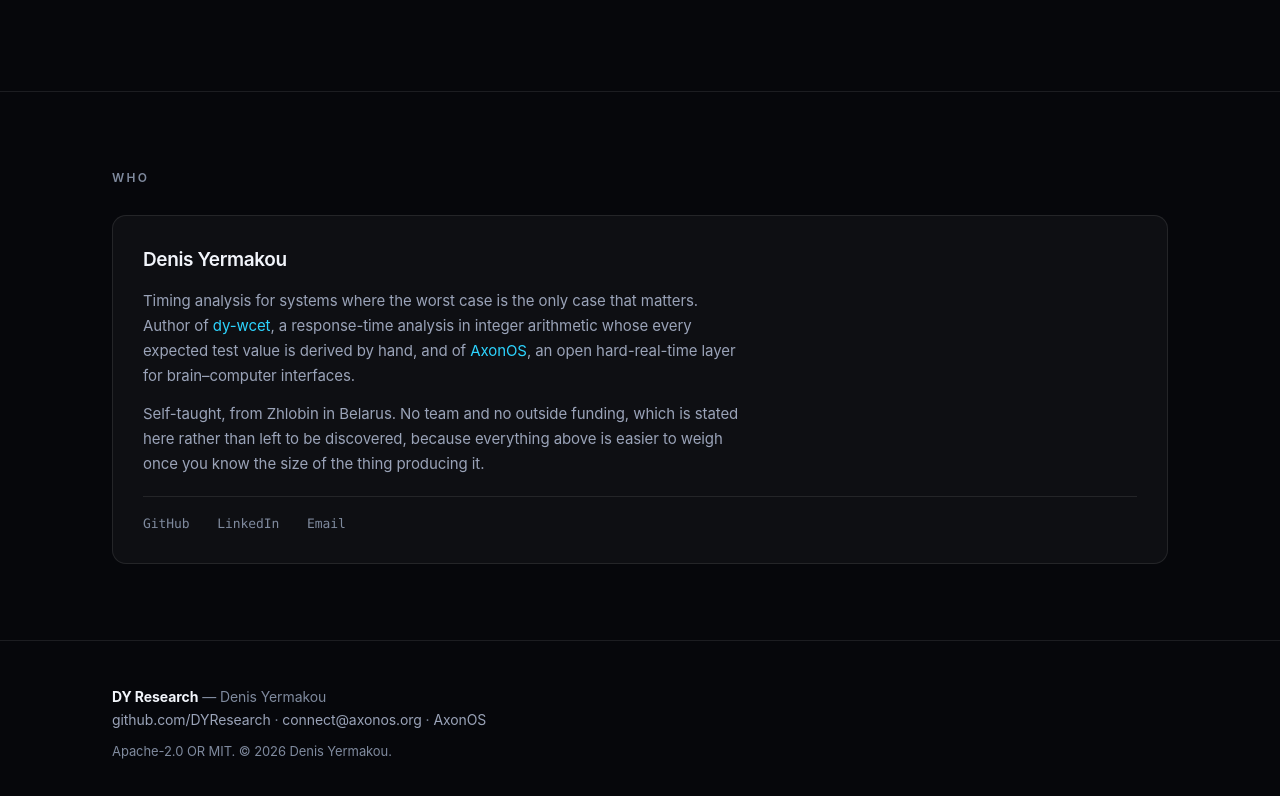
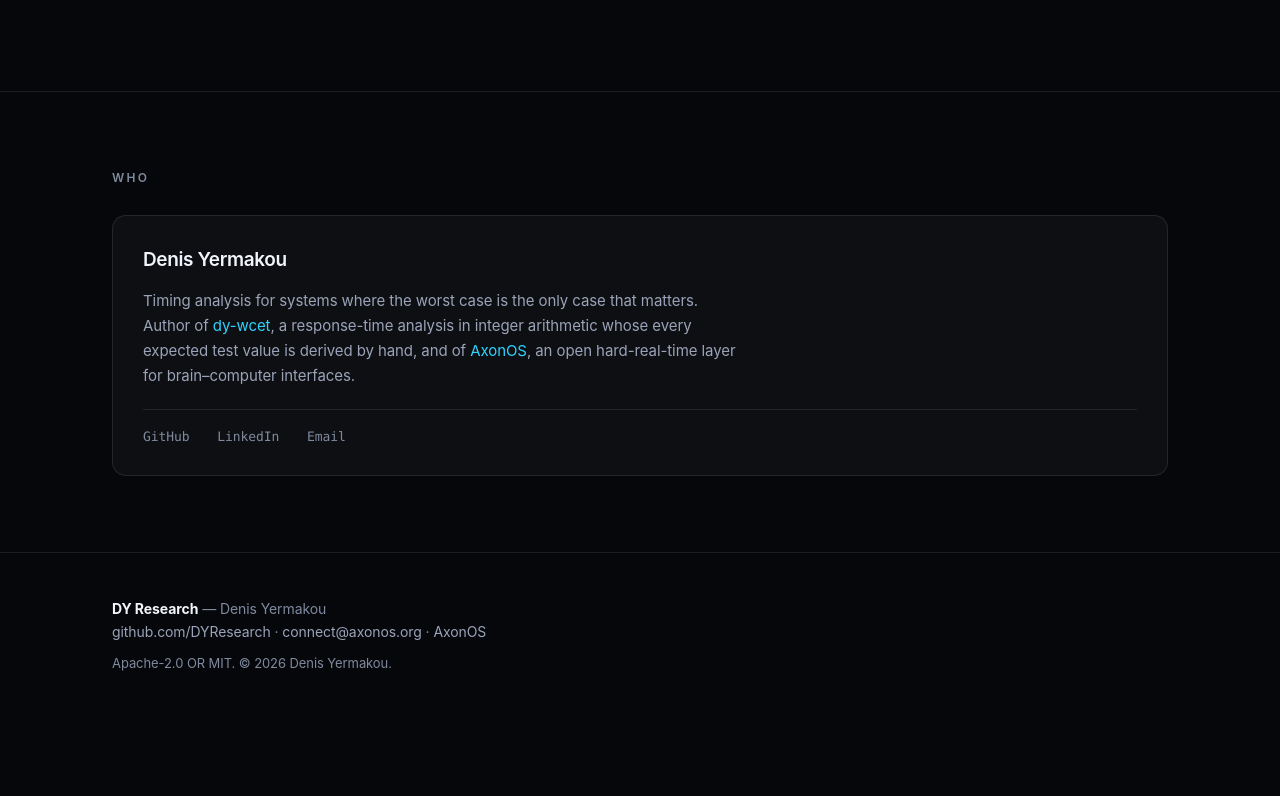
Before and after one commit to DYResearch/DYResearch.github.io, a plain HTML site: page index.html in a window 1280 px wide. Shown: the part 7402-8198 px from the top of the page. After the commit the page ends 8141 px from the top, so only its background shows below. Drawn offline with Linux system fonts and the light colour scheme.

Commit message:
Publish the priority tier, the process, and buttons that carry their price
A priority band above the three tiers: 4,800 for a written report
within forty-eight hours of accepting. It states what that buys, two
days of attention ahead of everything else, and what it does not,
which is a promise that the cause will be found. The gate sits before
the money instead of being a refund after it.

How it works: three steps, because an unknown process is friction of
its own.

Two buttons carrying their prices, so a reader who is not ready for
one can click the other.

Removed the line about being self-taught, unfunded and without a team.
It belongs in an investor document, where the size of the operation is
part of what is being weighed. On a page where the reader is deciding
whether to trust this with a safety case, it volunteers a procurement
objection nobody asked for.

The prices here match AUDIT.md in dy-wcet. A page quoting a number the
repository does not is exactly the drift the audit tooling exists to
catch, so the two move together.

```diff
--- a/index.html
+++ b/index.html
@@ -828,9 +828,6 @@ What is B's worst-case response time?</pre>
         a response-time analysis in integer arithmetic whose every expected test value is
         derived by hand, and of <a href="https://github.com/AxonOS-org" rel="noopener">AxonOS</a>,
         an open hard-real-time layer for brain–computer interfaces.</p>
-      <p>Self-taught, from Zhlobin in Belarus. No team and no outside funding, which is
-        stated here rather than left to be discovered, because everything above is easier to
-        weigh once you know the size of the thing producing it.</p>
       <div class="wl">
         <a href="https://github.com/DYResearch" rel="noopener">GitHub</a>
         <a href="https://www.linkedin.com/in/denis-yermakou" rel="noopener">LinkedIn</a>
```
